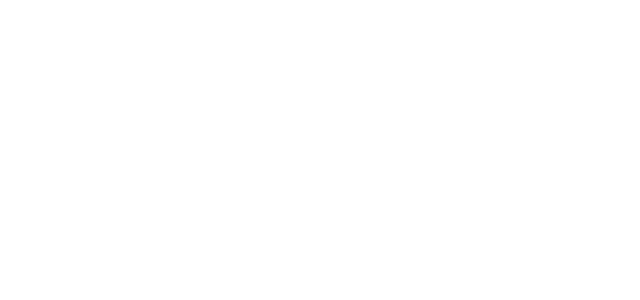
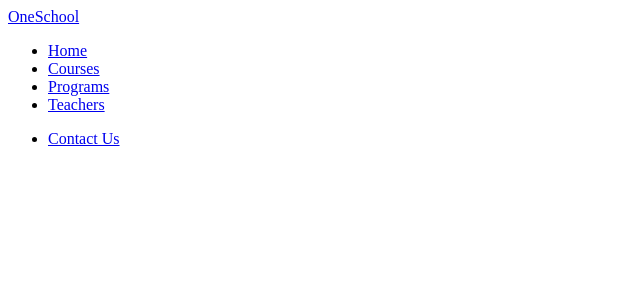
Before and after one commit to JustGithubProject/SkillSphere, a React (Vite) app in the folder frontend/: page / in a window 1280 px wide. Shown: the top 300 px of the page, without its empty margins (0-640 px from the left). Built offline with nearby package versions, Linux system fonts and the light colour scheme.

Commit message:
Added Header component but without styles yet

```diff
--- a/frontend/src/components/Header/Header.jsx
+++ b/frontend/src/components/Header/Header.jsx
@@ -3,10 +3,34 @@
 
 const Header = () => {
     return (
-        <div>
-            <header class="site-navbar py-4 js-sticky-header site-navbar-target" role="banner"></header>
+      <header className="site-navbar py-4 js-sticky-header site-navbar-target" role="banner">
+        <div className="container-fluid">
+          <div className="d-flex align-items-center">
+            <div className="site-logo mr-auto w-25"><a href="index.html">OneSchool</a></div>
+
+            <div className="mx-auto text-center">
+              <nav className="site-navigation position-relative text-right" role="navigation">
+                <ul className="site-menu main-menu js-clone-nav mx-auto d-none d-lg-block m-0 p-0">
+                  <li><a href="#home-section" className="nav-link">Home</a></li>
+                  <li><a href="#courses-section" className="nav-link">Courses</a></li>
+                  <li><a href="#programs-section" className="nav-link">Programs</a></li>
+                  <li><a href="#teachers-section" className="nav-link">Teachers</a></li>
+                </ul>
+              </nav>
+            </div>
+
+            <div className="ml-auto w-25">
+              <nav className="site-navigation position-relative text-right" role="navigation">
+                <ul className="site-menu main-menu site-menu-dark js-clone-nav mr-auto d-none d-lg-block m-0 p-0">
+                  <li className="cta"><a href="#contact-section" className="nav-link"><span>Contact Us</span></a></li>
+                </ul>
+              </nav>
+              <a href="#" className="d-inline-block d-lg-none site-menu-toggle js-menu-toggle text-black float-right"><span className="icon-menu h3"></span></a>
+            </div>
+          </div>
         </div>
+      </header>
     );
-};
+  };
 
 export default Header;
```
